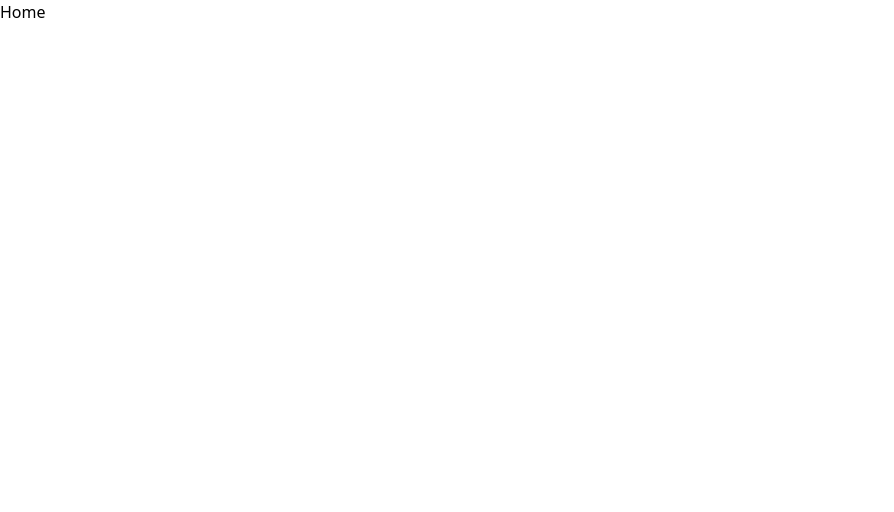
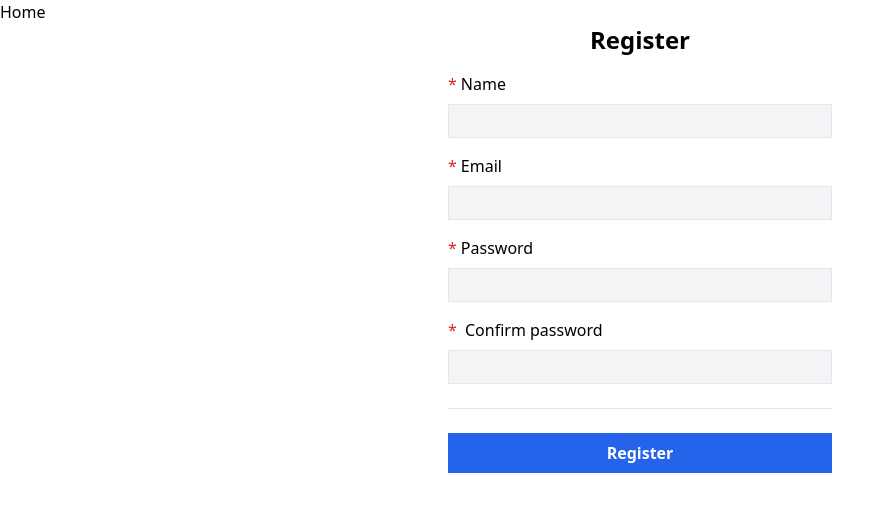
Before and after one commit to lmottasin/laravuedium, a Vue app: page /register in a window 1280 px wide. Before the commit this address had no page. Shown: the top 512 px of the page, without its empty margins (0-894 px from the left). Built offline with nearby package versions, Linux system fonts and the light colour scheme.

Commit message:
feat: design register page & add route

```diff
--- a/src/assets/main.css
+++ b/src/assets/main.css
@@ -1,3 +1,21 @@
 @tailwind base;
 @tailwind components;
 @tailwind utilities;
+
+@layer components {
+    label.required {
+        @apply before:text-red-600 before:content-['*'] before:mr-1;
+    }
+
+    .form-input {
+        @apply p-1 border bg-gray-100 disabled:opacity-50;
+    }
+
+    .btn {
+        @apply inline-flex items-center gap-2 justify-center p-2 font-bold relative disabled:!opacity-50 disabled:!cursor-progress;
+    }
+
+    .btn-primary {
+        @apply text-white bg-blue-600 hover:bg-blue-500;
+    }
+}
--- a/src/router/index.js
+++ b/src/router/index.js
@@ -1,5 +1,4 @@
 import { createRouter, createWebHistory } from 'vue-router'
-import HomeView from '../views/HomeView.vue'
 
 const router = createRouter({
   history: createWebHistory(import.meta.env.BASE_URL),
@@ -7,8 +6,13 @@ const router = createRouter({
     {
       path: '/',
       name: 'home',
-      component: HomeView
-    }
+      component: () => import('@/views/HomeView.vue')
+    },
+    {
+      path: '/register',
+      name: 'register',
+      component: () => import('@/views/Auth/RegisterView.vue')
+    },
   ]
 })
 
--- /dev/null
+++ b/src/views/Auth/RegisterView.vue
@@ -0,0 +1,57 @@
+<script setup>
+
+</script>
+
+<template>
+  <form @submit.prevent="() => {}" novalidate>
+    <div class="flex flex-col mx-auto md:w-96 w-full">
+      <h1 class="text-2xl font-bold mb-4 text-center">Register</h1>
+      <div class="flex flex-col gap-2 mb-4">
+        <label for="name" class="required">Name</label>
+        <input id="name" name="name" type="text" class="form-input" autocomplete="name" required />
+      </div>
+
+      <div class="flex flex-col gap-2 mb-4">
+        <label for="email" class="required">Email</label>
+        <input
+          id="email"
+          name="email"
+          type="email"
+          class="form-input"
+          autocomplete="email"
+          required
+        />
+      </div>
+
+      <div class="flex flex-col gap-2 mb-4">
+        <label for="password" class="required">Password</label>
+        <input
+          id="password"
+          name="password"
+          type="password"
+          class="form-input"
+          autocomplete="new-password"
+          required
+        />
+      </div>
+
+      <div class="flex flex-col gap-2">
+        <label for="password_confirmation" class="required"> Confirm password </label>
+        <input
+          id="password_confirmation"
+          name="password_confirmation"
+          type="password"
+          class="form-input"
+          autocomplete="new-password"
+          required
+        />
+      </div>
+
+      <div class="border-t h-[1px] my-6"></div>
+
+      <div class="flex flex-col gap-2">
+        <button type="submit" class="btn btn-primary">Register</button>
+      </div>
+    </div>
+  </form>
+</template>
--- a/src/views/HomeView.vue
+++ b/src/views/HomeView.vue
@@ -1,6 +1,6 @@
-<script setup>
-</script>
+<script setup></script>
 
 <template>
- <h1>Home View</h1>
+  <h1>Home View</h1>
+  <h1 className="text-3xl font-bold underline border border-red-500">Hello world!</h1>
 </template>
```
Also changed, not shown: src/App.vue (line endings or trailing spaces).
